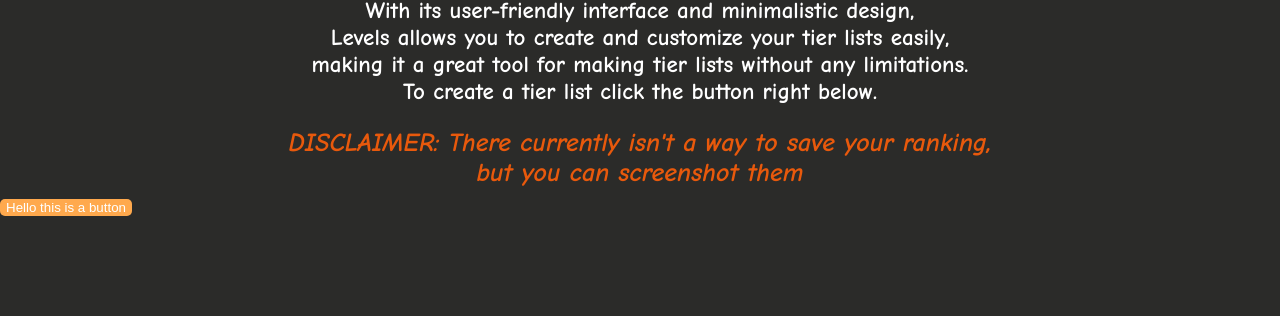
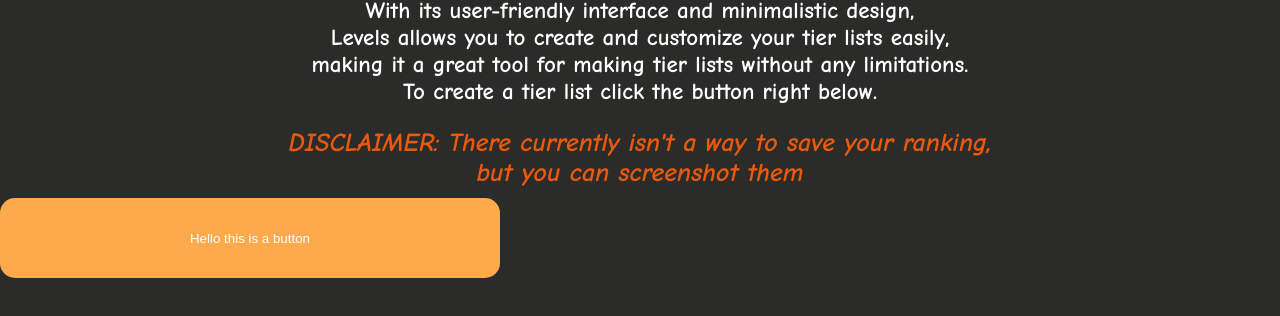
Before and after one commit to Filip-Nachov/Levels, a plain HTML site: page index.html in a window 1280 px wide. Shown: the part 90-406 px from the top of the page. Drawn offline with Linux system fonts and the light colour scheme.

Commit message:
added width and height to the button

```diff
--- a/src/styles/style.css
+++ b/src/styles/style.css
@@ -42,8 +42,12 @@
 }
 
 button {
+    display: grid;
+    place-items: center;
+    width: 500px;
+    height: 80px;
     background-color: #ffa94d;
     color: white;
-    border-radius: 5px;
+    border-radius: 15px;
     border: none;
 }
```
